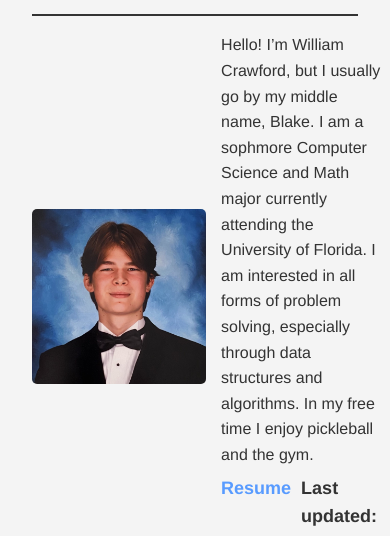
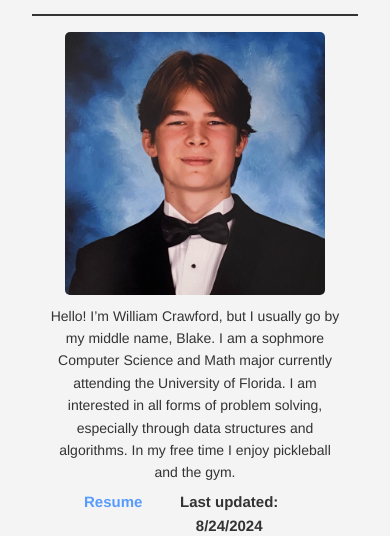
Before and after one commit to crwfrd/crwfrd.github.io, a plain HTML site: page index.html in a window 390 px wide. Shown: the part 302-838 px from the top of the page. Drawn offline with Linux system fonts and the light colour scheme.

Commit message:
Made responsive

```diff
--- a/index.css
+++ b/index.css
@@ -183,3 +183,42 @@ h2 {
     margin: 0;
     color: #666;
 }
+
+@media (max-width: 600px) {
+    #about-right{
+        font-size: 14px;
+    }
+    #about-resume a, #about-resume p{
+        font-size: 15px;
+    }
+}
+
+@media (max-width: 500px) {
+    #about-content{
+        flex-direction: column;
+        align-items: center;
+    }
+    #photo{
+        max-height: 1000px !important;
+        max-width: 1000px !important;
+        height: max-content;
+        width: 80%;
+        margin-bottom: 10px;
+    }
+    #about-right{
+        font-size: 14px;
+        text-align: center;
+        align-items: center;
+    }
+    #about-resume{
+        justify-content: space-around;
+        width: 75%;
+    }
+    .contact-div p{
+        font-size: 16px;
+    }
+
+    .contact-div a, h3{
+        font-size: 16px;
+    }
+}
```
